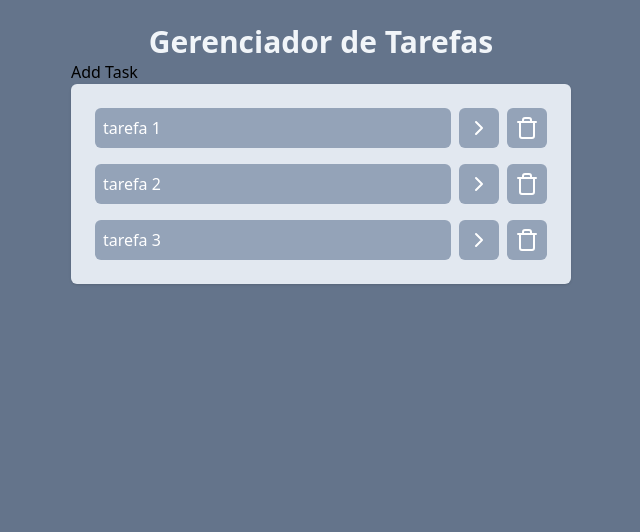
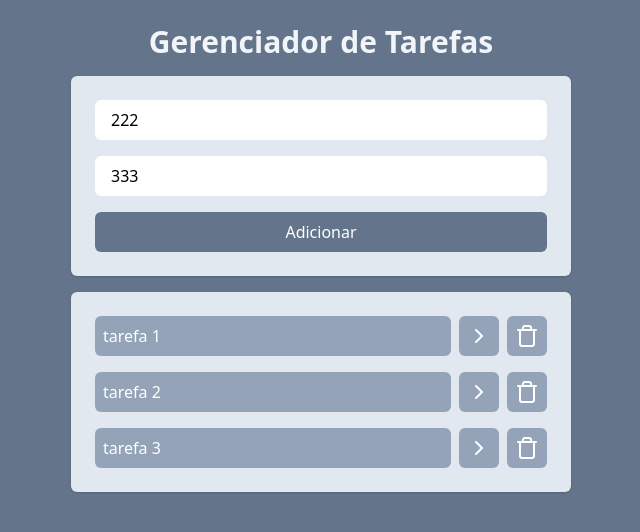
Before and after one commit to nathalietaylor/GerenciadorTarefas-React, a React (Vite) app: page / in a window 1280 px wide. Shown: the top 532 px of the page, without its empty margins (319-959 px from the left). Built offline with nearby package versions, Linux system fonts and the light colour scheme.

Commit message:
commit addTask

```diff
--- a/src/App.jsx
+++ b/src/App.jsx
@@ -41,13 +41,24 @@
     setTasks(newTasks);
   }
 
+  function onAddTaskSubmit(title, description) {
+    const newTask = {
+      id: tasks.length + 1,
+      title: title,
+      description: description,
+      isCompleted: false,
+    };
+
+    setTasks([...tasks, newTask]);
+  }
+
   return (
     <div className="w-screen h-screen bg-slate-500 flex justify-center p-6">
-      <div className="w-[500px]">
+      <div className="w-[500px] space-y-4">
         <h1 className="text-3xl text-slate-100 font-bold text-center">
           Gerenciador de Tarefas
         </h1>
-        <AddTask />
+        <AddTask onAddTaskSubmit={onAddTaskSubmit} />
         <Tasks
           tasks={tasks}
           onTaskClick={onTaskClick}
--- a/src/components/addTask.jsx
+++ b/src/components/addTask.jsx
@@ -1,5 +1,34 @@
-function AddTask() {
-  return <h1>Add Task</h1>;
+import { useState } from "react";
+
+function AddTask({ onAddTaskSubmit }) {
+  const [title, setTitle] = useState("222");
+  const [description, setDescription] = useState("333");
+
+  return (
+    <div className="space-y-4 p-6 bg-slate-200 rounded-md shadow flex flex-col">
+      <input
+        type="text"
+        placeholder="Digite o título da tarefa"
+        className="border-slate-300 outline-slate-400 px-4 py-2 rounded-md"
+        value={title}
+        onChange={(event) => setTitle(event.target.value)}
+      />
+
+      <input
+        type="text"
+        placeholder="Digite a descrição da tarefa"
+        className="border-slate-300 outline-slate-400 px-4 py-2 rounded-md"
+        value={description}
+        onChange={(event) => setDescription(event.target.value)}
+      />
+      <button
+        onClick={() => onAddTaskSubmit(title, description)}
+        className="bg-slate-500 text-white px-4 py-2 rounded-md font-medium"
+      >
+        Adicionar
+      </button>
+    </div>
+  );
 }
 
 export default AddTask;
```
